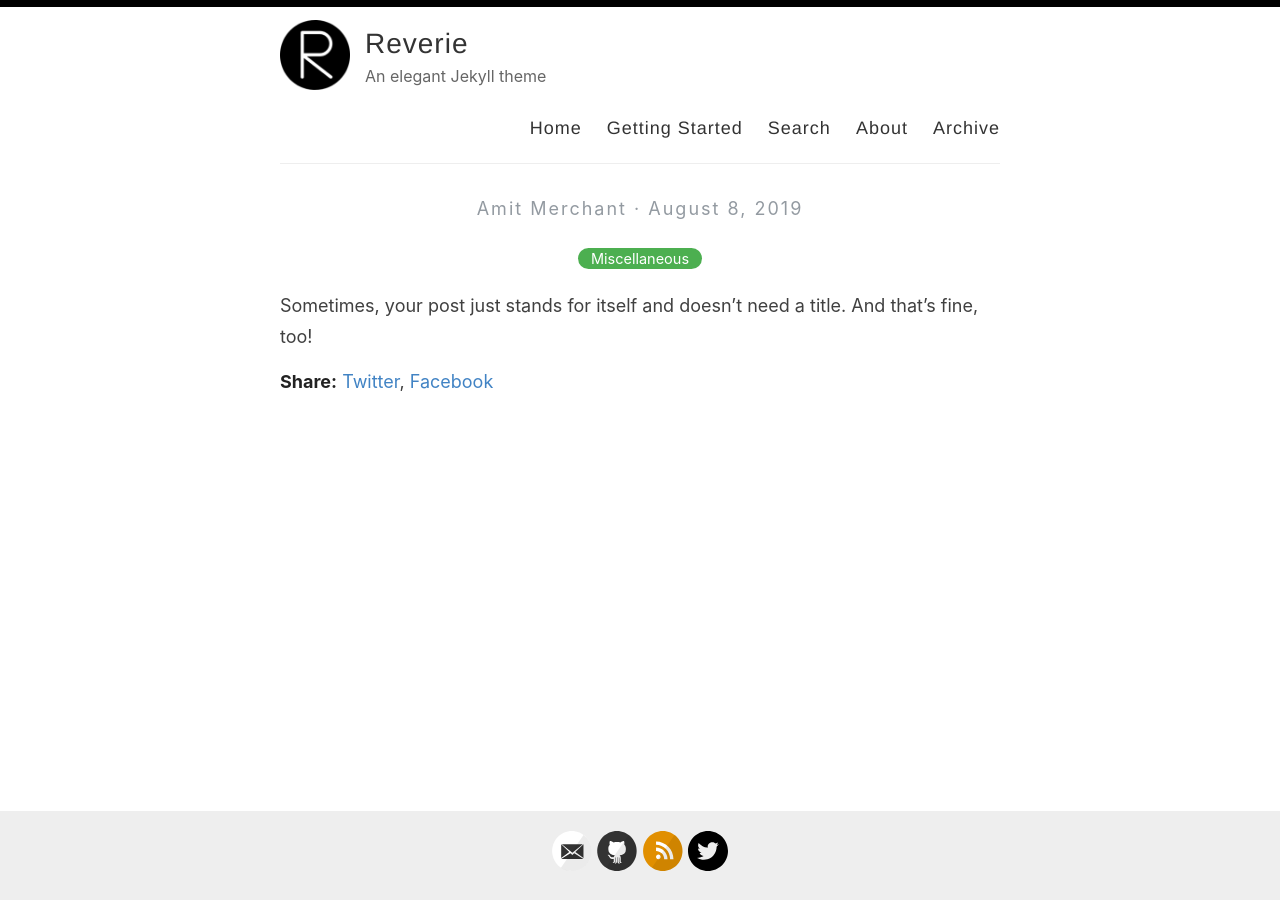
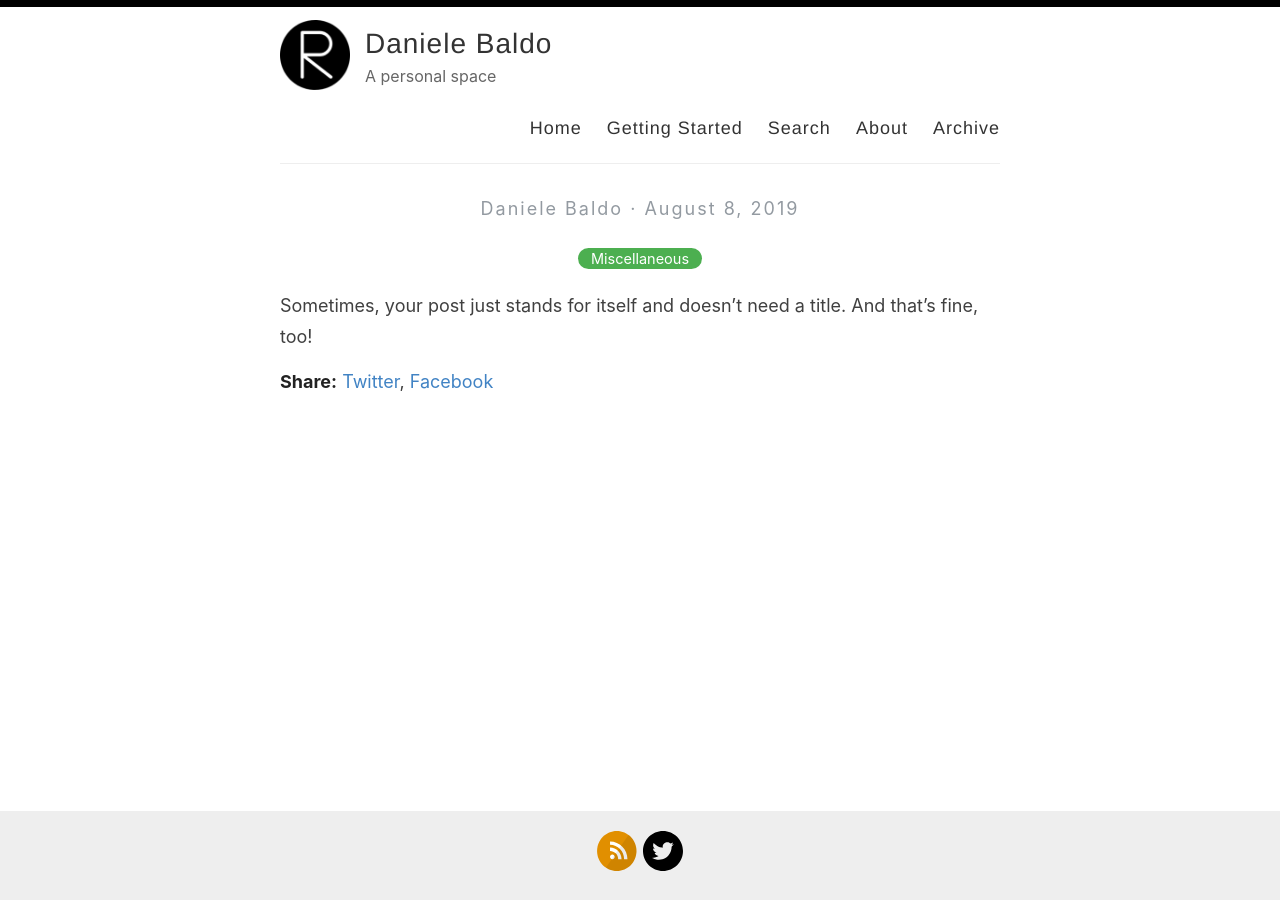
Before and after one commit to danielebaldo/danielebaldo.github.io, a Jekyll site: the page built from _posts/2019-08-08-no-title-posts.md, in a window 1280 px wide. Built offline with Jekyll 4.4.1, drawn with Linux system fonts in a browser that asks for light colours.

Commit message:
Update _config.yml

```diff
--- a/_config.yml
+++ b/_config.yml
@@ -3,13 +3,13 @@
 #
 
 # Name of your site (displayed in the header)
-name: Reverie
+name: Daniele Baldo
 
 # Name of the author
-author: Amit Merchant
+author: Daniele Baldo
 
 # Short bio or description (displayed in the header)
-description: An elegant Jekyll theme
+description: A personal space
 
 # URL of your avatar or profile pic (you could use your GitHub profile pic)
 avatar: /images/reverie.png
@@ -21,15 +21,15 @@ avatar: /images/reverie.png
 # Includes an icon in the footer for each username you enter
 footer-links:
   dribbble:
-  email: amit.d.merchant@gmail.com
+  email:
   facebook:
   flickr:
-  github: amitmerchant1990/reverie
+  github:
   instagram:
   linkedin:
   pinterest:
   rss: rss
-  twitter: amit_merchant
+  twitter: dnlbld
   stackoverflow:
   youtube: # channel/<your_long_string> or user/<user-name>
   googleplus: # anything in your profile username that comes after plus.google.com/
@@ -41,10 +41,10 @@ footer-links:
 disqus:
 
 # Enter your Google Analytics web tracking code (e.g. UA-2110908-2) to activate tracking
-google_analytics: UA-43339302-11
+google_analytics:
 
 # For newer "GA4" analytics, use the following instead of the "UA" entry above
-#google_analytics_ga4: G-GABC1DEFG
+#google_analytics_ga4:
 
 # Your website URL (e.g. http://amitmerchant1990.github.io or http://www.amitmerchant.com)
 # Used for Sitemap.xml and your RSS feed
@@ -55,7 +55,7 @@ enforce_ssl: https://www.amitmerchant.com/reverie
 # (http://yourusername.github.io/repository-name)
 # and NOT your User repository (http://yourusername.github.io)
 # then add in the baseurl here, like this: "/repository-name"
-baseurl: "/reverie"
+baseurl: ""
 
 #
 # !! You don't need to change any of the configuration flags below !!
```
